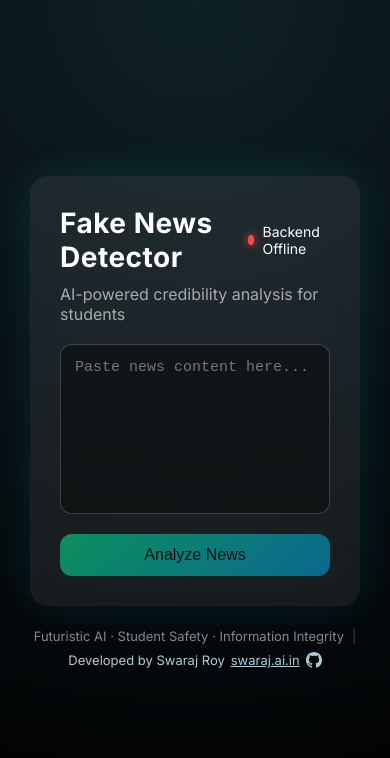
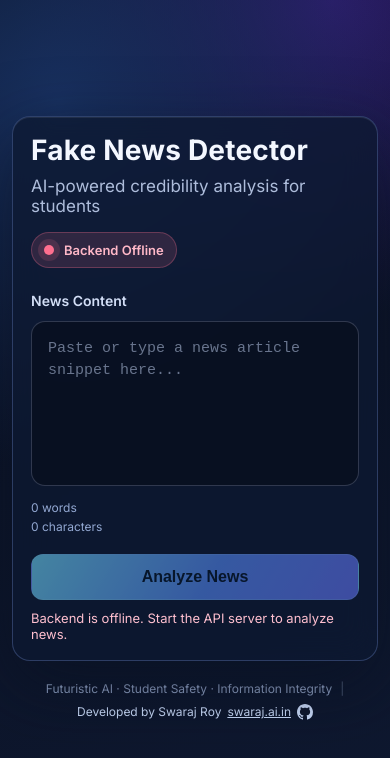
Before and after one commit to Swarajroy2006/Fake-News-Detection, a React (Create React App) app: page / in a window 390 px wide. Shown: the top 758 px of the page. Built offline with nearby package versions, Linux system fonts and the light colour scheme; no server answers.

Commit message:
feat: Enhance UI and improve backend connectivity in App component

```diff
--- a/src/App.css
+++ b/src/App.css
@@ -2,11 +2,29 @@
   box-sizing: border-box;
 }
 
+:root {
+  --bg-main: #090f1f;
+  --bg-secondary: #0f1931;
+  --panel: rgba(13, 25, 49, 0.78);
+  --panel-border: rgba(138, 175, 255, 0.25);
+  --text-primary: #f3f7ff;
+  --text-secondary: #aebddb;
+  --accent: #5ec8ff;
+  --accent-strong: #3f8cff;
+  --accent-soft: rgba(94, 200, 255, 0.2);
+  --success: #3be6a7;
+  --danger: #ff6f8f;
+}
+
 body {
   margin: 0;
+  min-height: 100vh;
   font-family: "Inter", "Segoe UI", sans-serif;
-  background: radial-gradient(circle at top, #0f2027, #000000);
-  color: #ffffff;
+  color: var(--text-primary);
+  background:
+    radial-gradient(circle at 15% 12%, #18305f 0%, transparent 45%),
+    radial-gradient(circle at 85% 0%, #2d1b6a 0%, transparent 35%),
+    linear-gradient(160deg, var(--bg-main), var(--bg-secondary));
 }
 
 .app {
@@ -15,41 +33,54 @@ body {
   flex-direction: column;
   align-items: center;
   justify-content: center;
-  padding: 30px;
+  padding: 32px 18px 20px;
+  gap: 16px;
 }
 
-.glass-card {
+.panel {
   width: 100%;
-  max-width: 720px;
-  background: rgba(255, 255, 255, 0.08);
-  backdrop-filter: blur(14px);
-  border-radius: 18px;
-  padding: 30px;
-  box-shadow: 0 0 40px rgba(0, 255, 255, 0.1);
+  max-width: 760px;
+  background: var(--panel);
+  backdrop-filter: blur(18px);
+  border: 1px solid var(--panel-border);
+  border-radius: 22px;
+  padding: 28px;
+  box-shadow:
+    0 24px 70px rgba(8, 16, 34, 0.6),
+    inset 0 1px 0 rgba(255, 255, 255, 0.08);
 }
 
-.header {
+.panel-header {
   display: flex;
   justify-content: space-between;
-  align-items: center;
+  align-items: flex-start;
+  gap: 14px;
 }
 
 h1 {
   margin: 0;
-  font-size: 28px;
-  letter-spacing: 0.5px;
+  font-size: clamp(28px, 3.2vw, 34px);
+  letter-spacing: 0.2px;
+  line-height: 1.1;
 }
 
 .subtitle {
-  margin: 10px 0 20px;
-  color: #aaa;
+  margin: 10px 0 0;
+  color: var(--text-secondary);
+  font-size: 17px;
 }
 
-.status {
+.status-pill {
   display: flex;
   align-items: center;
-  gap: 8px;
-  font-size: 14px;
+  gap: 10px;
+  padding: 9px 12px;
+  border-radius: 999px;
+  border: 1px solid transparent;
+  font-size: 13px;
+  white-space: nowrap;
+  font-weight: 600;
+  margin-top: 4px;
 }
 
 .status-dot {
@@ -58,103 +89,218 @@ h1 {
   border-radius: 50%;
 }
 
-.online {
-  background: #00ff9c;
-  box-shadow: 0 0 8px #00ff9c;
+.status-pill.online {
+  color: #9af2cf;
+  background: rgba(59, 230, 167, 0.14);
+  border-color: rgba(59, 230, 167, 0.28);
 }
 
-.offline {
-  background: #ff4c4c;
-  box-shadow: 0 0 8px #ff4c4c;
+.status-pill.online .status-dot {
+  background: var(--success);
+  box-shadow: 0 0 0 6px rgba(59, 230, 167, 0.16);
+}
+
+.status-pill.offline {
+  color: #ffb8c8;
+  background: rgba(255, 111, 143, 0.14);
+  border-color: rgba(255, 111, 143, 0.28);
+}
+
+.status-pill.offline .status-dot {
+  background: var(--danger);
+  box-shadow: 0 0 0 6px rgba(255, 111, 143, 0.14);
+}
+
+.composer {
+  margin-top: 24px;
+}
+
+.composer label {
+  display: block;
+  margin-bottom: 12px;
+  color: #d2def6;
+  font-size: 14px;
+  font-weight: 600;
 }
 
 textarea {
   width: 100%;
-  height: 170px;
-  padding: 14px;
-  border-radius: 12px;
-  background: rgba(0, 0, 0, 0.4);
-  border: 1px solid rgba(255, 255, 255, 0.2);
-  color: white;
+  min-height: 185px;
+  padding: 16px;
+  border-radius: 14px;
+  background: rgba(8, 15, 30, 0.75);
+  border: 1px solid rgba(174, 189, 219, 0.24);
+  color: var(--text-primary);
   font-size: 15px;
+  line-height: 1.5;
   resize: none;
+  transition: border-color 0.2s ease, box-shadow 0.2s ease;
 }
 
 textarea:focus {
   outline: none;
-  border-color: #00ff9c;
+  border-color: var(--accent);
+  box-shadow: 0 0 0 3px var(--accent-soft);
 }
 
-button {
-  width: 100%;
-  margin-top: 16px;
-  padding: 12px;
-  border-radius: 12px;
-  border: none;
-  font-size: 16px;
-  background: linear-gradient(135deg, #00ff9c, #00b3ff);
-  color: black;
-  cursor: pointer;
-  transition: transform 0.2s ease;
+textarea::placeholder {
+  color: rgba(174, 189, 219, 0.58);
 }
 
-button:hover:not(:disabled) {
-  transform: scale(1.02);
+.composer-meta {
+  margin-top: 10px;
+  display: flex;
+  justify-content: space-between;
+  font-size: 12px;
+  color: #93a8d2;
 }
 
-button:disabled {
-  opacity: 0.5;
-  cursor: not-allowed;
+.analyze-btn {
+  width: 100%;
+  margin-top: 20px;
+  padding: 13px;
+  border-radius: 12px;
+  border: 1px solid rgba(149, 213, 255, 0.25);
+  font-size: 16px;
+  font-weight: 600;
+  color: #041528;
+  background: linear-gradient(120deg, #72deff, #588fff 55%, #6778ff);
+  cursor: pointer;
+  transition: transform 0.2s ease, box-shadow 0.2s ease, opacity 0.2s ease;
+  box-shadow: 0 10px 24px rgba(63, 140, 255, 0.32);
 }
 
-.result {
-  margin-top: 20px;
-  padding: 16px;
-  border-radius: 12px;
+.analyze-btn:hover:not(:disabled) {
+  transform: scale(1.02);
+  box-shadow: 0 12px 28px rgba(63, 140, 255, 0.42);
 }
 
-.result.real {
-  background: rgba(0, 255, 156, 0.15);
-  border: 1px solid #00ff9c;
+.analyze-btn:disabled {
+  opacity: 0.55;
+  cursor: not-allowed;
+  box-shadow: none;
 }
 
-.result.fake {
-  background: rgba(255, 76, 76, 0.15);
-  border: 1px solid #ff4c4c;
+.hint {
+  margin: 10px 0 0;
+  color: #ffc0d0;
+  font-size: 13px;
+}
+
+.result-card {
+  margin-top: 20px;
+  padding: 16px 18px;
+  border-radius: 14px;
+  border: 1px solid;
+  background: rgba(11, 21, 38, 0.75);
+}
+
+.result-label {
+  margin: 0;
+  font-size: 12px;
+  letter-spacing: 0.3px;
+  text-transform: uppercase;
+  color: #9cb0d7;
+}
+
+.result-card h2 {
+  margin: 6px 0;
+  font-size: 24px;
+}
+
+.confidence {
+  margin: 0;
+  color: #d2dff8;
+}
+
+.result-card.real {
+  border-color: rgba(59, 230, 167, 0.5);
+  background: linear-gradient(
+    145deg,
+    rgba(59, 230, 167, 0.1),
+    rgba(11, 21, 38, 0.75) 60%
+  );
+}
+
+.result-card.fake {
+  border-color: rgba(255, 111, 143, 0.45);
+  background: linear-gradient(
+    145deg,
+    rgba(255, 111, 143, 0.12),
+    rgba(11, 21, 38, 0.75) 60%
+  );
 }
 
 .footer {
-  margin-top: 22px;
+  margin-top: 4px;
   font-size: 13px;
-  color: #9aa0a6;
+  color: #95a7ca;
   display: flex;
   gap: 8px;
   align-items: center;
   justify-content: center;
-  opacity: 0.85;
   flex-wrap: wrap;
   text-align: center;
+  padding-bottom: 8px;
 }
 
 .divider {
-  opacity: 0.5;
+  opacity: 0.35;
 }
 
 .credit {
   display: flex;
   align-items: center;
   gap: 6px;
-  color: #ccefff;
+  color: #cfe0ff;
 }
 
 .github-link {
   display: inline-flex;
   align-items: center;
-  color: #ccefff;
-  transition: color 0.3s ease, text-shadow 0.3s ease;
+  color: #cfe0ff;
+  transition: color 0.2s ease;
 }
 
 .github-link:hover {
-  color: #00ff9c;
-  text-shadow: 0 0 6px #00ff9c;
+  color: #8ec9ff;
 }
+
+@media (max-width: 760px) {
+  .panel {
+    padding: 22px;
+  }
+
+  .panel-header {
+    flex-direction: column;
+    gap: 12px;
+  }
+
+  .status-pill {
+    align-self: flex-start;
+  }
+
+  .footer {
+    font-size: 12px;
+  }
+}
+
+@media (max-width: 480px) {
+  .app {
+    padding: 20px 12px;
+  }
+
+  .panel {
+    border-radius: 18px;
+    padding: 18px;
+  }
+
+  textarea {
+    min-height: 165px;
+  }
+
+  .composer-meta {
+    flex-direction: column;
+    gap: 4px;
+  }
+}
--- a/src/App.js
+++ b/src/App.js
@@ -1,5 +1,8 @@
 import { useEffect, useState } from "react";
 import "./App.css";
+
+const API_BASE_URL =
+  process.env.REACT_APP_API_URL || "http://127.0.0.1:10000";
 
 function App() {
   const [text, setText] = useState("");
@@ -7,11 +10,17 @@ function App() {
   const [loading, setLoading] = useState(false);
   const [backendOnline, setBackendOnline] = useState(false);
 
-  // Check backend status
   useEffect(() => {
-    fetch("http://127.0.0.1:5000/health")
+    const checkBackend = () => {
+      fetch(`${API_BASE_URL}/health`)
         .then(() => setBackendOnline(true))
         .catch(() => setBackendOnline(false));
+    };
+
+    checkBackend();
+    const intervalId = setInterval(checkBackend, 10000);
+
+    return () => clearInterval(intervalId);
   }, []);
 
   const analyzeNews = async () => {
@@ -21,7 +30,7 @@ function App() {
     setResult(null);
 
     try {
-      const res = await fetch("http://127.0.0.1:5000/predict", {
+      const res = await fetch(`${API_BASE_URL}/predict`, {
         method: "POST",
         headers: { "Content-Type": "application/json" },
         body: JSON.stringify({ text })
@@ -36,45 +45,57 @@ function App() {
     setLoading(false);
   };
 
+  const wordCount = text.trim() ? text.trim().split(/\s+/).length : 0;
+
   return (
     <div className="app">
-      <div className="glass-card">
-        <div className="header">
+      <main className="panel">
+        <div className="panel-header">
+          <div>
             <h1>Fake News Detector</h1>
+            <p className="subtitle">AI-powered credibility analysis for students</p>
+          </div>
 
-          <div className="status">
-            <span
-              className={`status-dot ${backendOnline ? "online" : "offline"}`}
-            ></span>
-            <span className="status-text">
-              {backendOnline ? "Backend Online" : "Backend Offline"}
-            </span>
+          <div className={`status-pill ${backendOnline ? "online" : "offline"}`}>
+            <span className="status-dot"></span>
+            <span>{backendOnline ? "Backend Online" : "Backend Offline"}</span>
           </div>
         </div>
 
-        <p className="subtitle">
-          AI-powered credibility analysis for students
-        </p>
-
+        <section className="composer">
+          <label htmlFor="news-input">News Content</label>
           <textarea
-          placeholder="Paste news content here..."
+            id="news-input"
+            placeholder="Paste or type a news article snippet here..."
             value={text}
             onChange={(e) => setText(e.target.value)}
           />
+          <div className="composer-meta">
+            <span>{wordCount} words</span>
+            <span>{text.length} characters</span>
+          </div>
+        </section>
 
-        <button onClick={analyzeNews} disabled={loading || !backendOnline}>
+        <button
+          className="analyze-btn"
+          onClick={analyzeNews}
+          disabled={loading || !backendOnline}
+        >
           {loading ? "Analyzing..." : "Analyze News"}
         </button>
 
+        {!backendOnline && (
+          <p className="hint">Backend is offline. Start the API server to analyze news.</p>
+        )}
+
         {result && (
-          <div
-            className={`result ${result.prediction === "Fake News" ? "fake" : "real"}`}
-          >
+          <div className={`result-card ${result.prediction === "Fake News" ? "fake" : "real"}`}>
+            <p className="result-label">Analysis Result</p>
             <h2>{result.prediction}</h2>
-            <p>Confidence Score: {result.confidence}</p>
+            <p className="confidence">Confidence score: {result.confidence}</p>
           </div>
         )}
-      </div>
+      </main>
 
       <footer className="footer">
         <span>Futuristic AI · Student Safety · Information Integrity</span>
```
Lines whose indentation alone changed are shown as unchanged.
